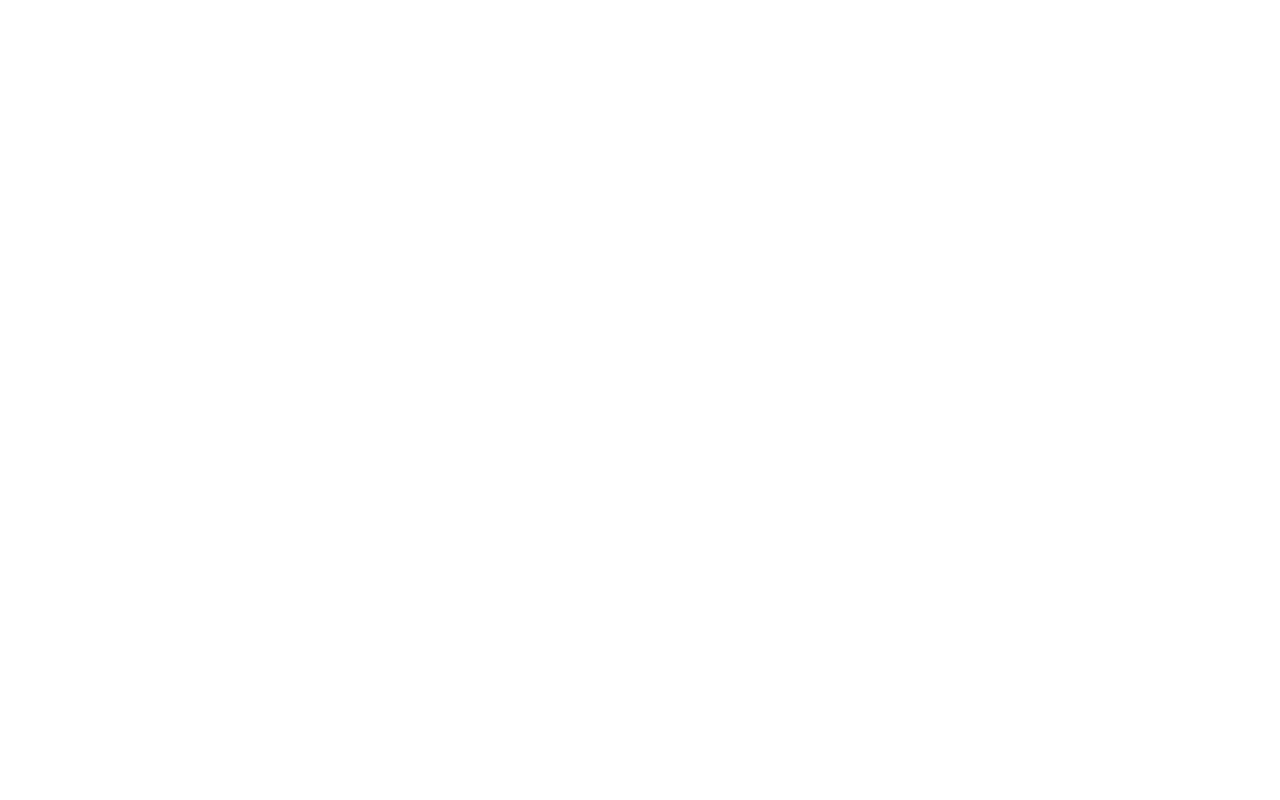
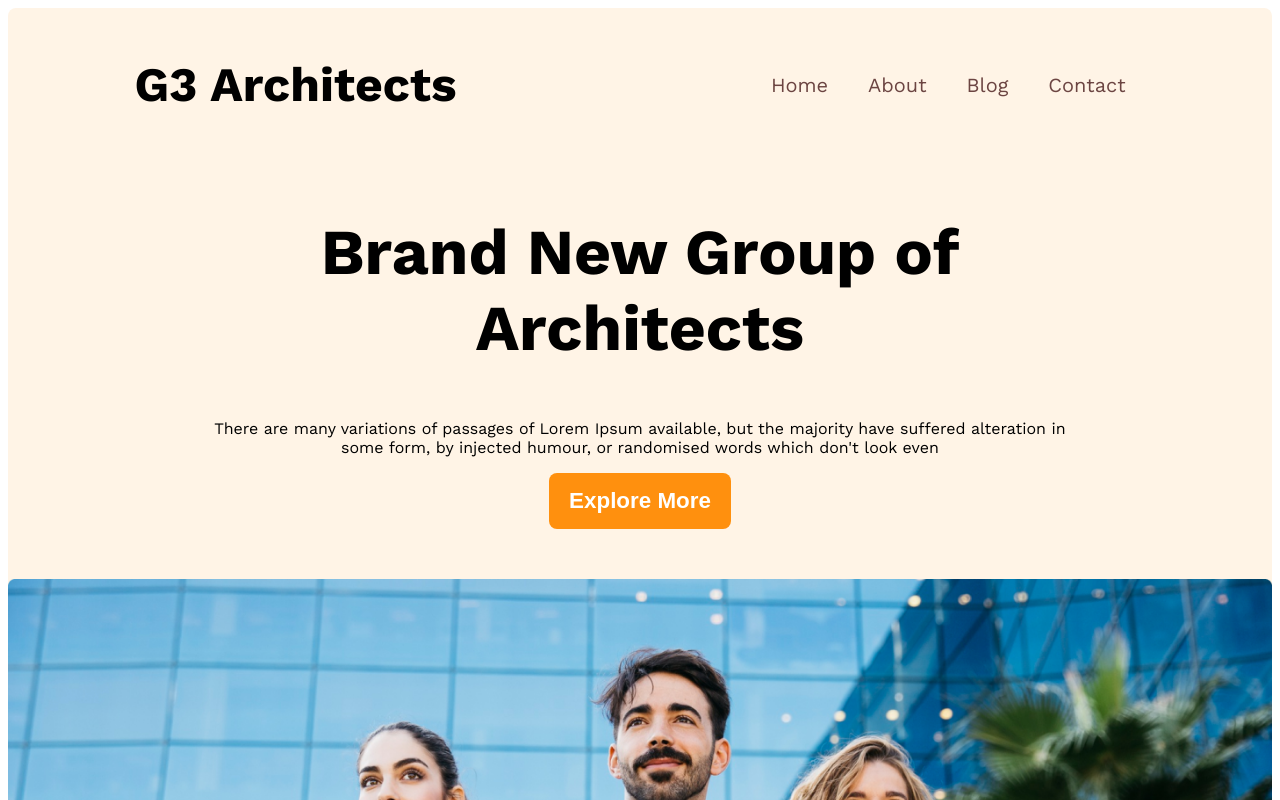
Before and after one commit to apfpasha26/g3-architecture, a plain HTML site: page index.html in a window 1280 px wide. Shown: the top 800 px of the page. Drawn offline with nearby package versions, Linux system fonts and the light colour scheme.

Commit message:
header section done

```diff
--- a/index.html
+++ b/index.html
@@ -6,10 +6,30 @@
     <title>G3 Architecture</title>
     <link rel="stylesheet" href="styles/style.css">
 </head>
-<body>
+<body class="work-sans-font">
     <!-- header section starts here  -->
      <header class="header">
-
+        <!-- navbar section starts here  -->
+        <nav class="navbar display-flex">
+            <h3>G3 Architects</h3>
+            <ul class="display-flex">
+                <li><a href="#">Home</a></li>
+                <li><a href="#">About</a></li>
+                <li><a href="#">Blog</a></li>
+                <li><a href="#">Contact</a></li>
+            </ul>
+        </nav>
+        <!-- banner section starts here  -->
+         <section class="banner">
+            <div class="banner-content">
+                <h1 class="banner-title">Brand New Group of Architects</h1>
+                <p class="banner-description">There are many variations of passages of Lorem Ipsum available, but the majority have suffered alteration in some form, by injected humour, or randomised words which don't look even</p>
+                <button class="primary-btn"><a href="#">Explore More</a></button>
+            </div>
+            <div class="banner-image">
+                <img src="images/banner.png" alt="">
+            </div>
+         </section>
      </header>
      <!-- main section starts here -->
       <main class="container">
--- a/styles/style.css
+++ b/styles/style.css
@@ -8,3 +8,96 @@
     font-weight: 400;
     font-style: normal;
   }
+
+  /* shared styles  */
+.display-flex{
+    display: flex;
+}
+
+.primary-btn{
+    background-color: #FF900E;
+    padding: 15px 20px;
+    border-radius: 8px;
+    border: none;
+}
+
+.primary-btn > a{
+    font-size: 1.4rem;
+    font-weight: 600;
+    color: white;
+    text-decoration: none;
+}
+
+
+/* header styles  */
+.header{
+    width: 100%;
+    background-color: #FFF4E6;
+    border-radius: 8px;
+}
+
+/* nav styles */
+
+.navbar{
+    justify-content: space-between;
+    align-items: center;
+    width: 80%;
+    margin: 0 auto;
+}
+
+.navbar h3{
+    font-size: 3rem;
+}
+
+.navbar li{
+    list-style: none;
+    margin: 0 10px;
+}
+
+.navbar a{
+    text-decoration: none;
+    padding: 10px;
+    font-size: 1.25rem;
+    color: #6C4542;
+}
+
+/* Banner styles starts here  */
+
+.banner-content{
+    text-align: center;
+    width: 70%;
+    margin: 0 auto;
+    margin-bottom: 50px;
+}
+
+.banner-title{
+    font-size: 4rem;
+}
+
+.banner-image img{
+    margin-bottom: 50px;
+    width: 100%;
+}
+
+
+/* Responsive Styles  */
+
+@media screen and (max-width: 576px) {
+    .navbar{
+        flex-direction: column;
+        width: 100%;
+        font-size: 1rem;
+    }
+
+    .navbar > ul{
+        flex-direction: column;
+    }
+
+    .banner-title{
+        font-size: 3rem;
+    }
+    .banner-image{
+        width: 100%;
+    }
+
+}
```
